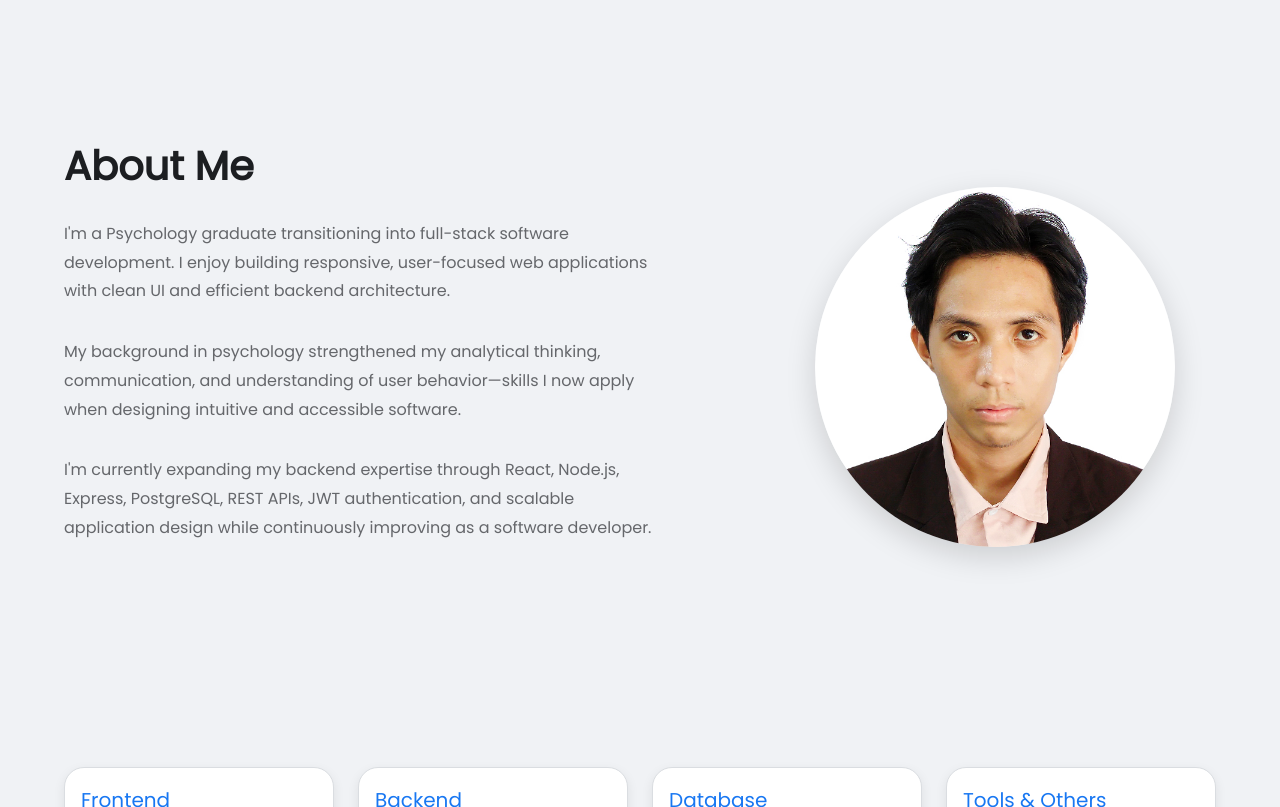
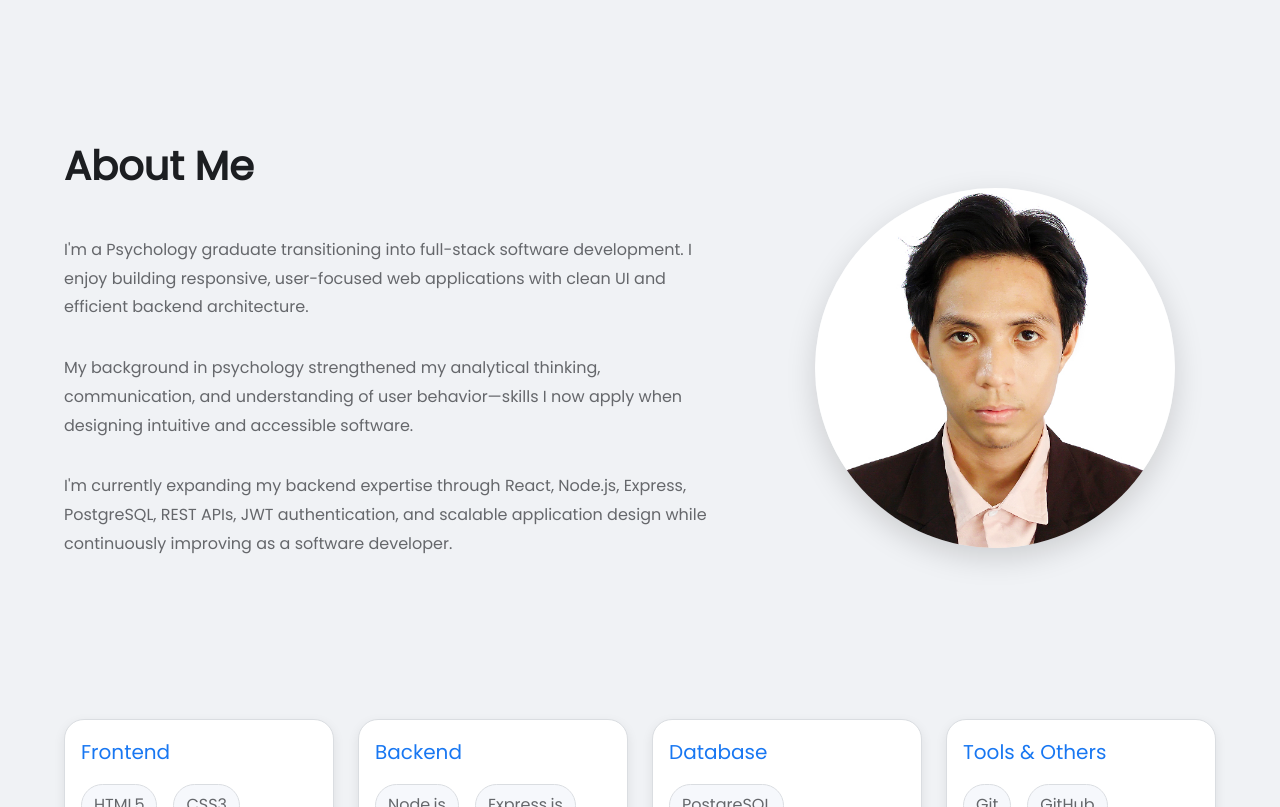
Before and after one commit to razonjericho/HTML-and-CSS-Web-Portfolio, a React (Vite) app in the folder web-portfolio/: page / in a window 1280 px wide. Shown: the part 720-1527 px from the top of the page. Built offline with nearby package versions, Linux system fonts and the light colour scheme.

Commit message:
feat: redesign About section layout and responsiveness

```diff
--- a/web-portfolio/src/sections/About/About.jsx
+++ b/web-portfolio/src/sections/About/About.jsx
@@ -15,6 +15,34 @@ function About() {
             }}
         >
             <Container maxWidth="lg">
+
+                <Typography
+                    variant="h2"
+                    sx={{
+                        fontSize: {
+                            xs: "2.8rem",
+                            sm: "3.5rem",
+                            md: "4.5rem",
+                            lg: "2.5rem",
+                        },
+                        fontWeight: 700,
+                        lineHeight: 1.1,
+
+                        pt: {
+                            xs: 8,
+                            md: 12,
+                            lg: 2,
+                        },
+
+                        mb: {
+                            xs: 5,
+                            lg: 6,
+                        },
+                    }}
+                >
+                    About Me
+                </Typography>
+
                 <Grid
                     container
                     spacing={{
@@ -22,54 +50,33 @@ function About() {
                         md: 8,
                     }}
                     sx={{
-                        alignItems:"center",
+                        alignItems:"flex-start",
                     }}
                 >
                     <Grid
                         size={{
                             xs: 12,
-                            md: 7,
+                            lg: 7,
+                        }}
+                        sx={{
+                            maxWidth: {
+                                xs: "100%",
+                                sm: 520,
+                                md: 720,
+                                lg: "100%",
+                            },
+                            mx: "auto",
+
+                            order: {
+                                xs: 2,
+                                lg: 1,
+                            },
                         }}
                     >
                         <Typography
-                            variant="h2"
-                            sx={{
-                                mb: 2,
-
-                                fontSize: {
-                                    xs: "2.8rem",
-                                    sm: "3.5rem",
-                                    md: "4.5rem",
-                                    lg: "2.5rem",
-                                },
-
-                                fontWeight: 700,
-
-                                lineHeight: 1.1,
-
-                                py: {
-                                    xs: 8,
-                                    md: 12,
-                                    lg: 2,
-                                },
-                            }}
-                        >
-                            About Me
-                        </Typography>
-
-                        <Box
-                            sx={{
-                                maxWidth: 720,
-                                mb: 8,
-                            }}
-                        >
-
-                            <Typography
                             variant="body1"
                             sx={{
-                                    color:"text.secondary",
-                                    maxWidth: 600,
-
+                                color: "text.secondary",
                                 mb: 4,
 
                                 fontSize: {
@@ -91,9 +98,7 @@ function About() {
                         <Typography
                             variant="body1"
                             sx={{
-                                    color:"text.secondary",
-                                    maxWidth: 600,
-
+                                color: "text.secondary",
                                 mb: 4,
 
                                 fontSize: {
@@ -115,10 +120,7 @@ function About() {
                         <Typography
                             variant="body1"
                             sx={{
-                                    color:"text.secondary",
-                                    maxWidth: 600,
-
-                                    mb: 4,
+                                color: "text.secondary",
 
                                 fontSize: {
                                     xs: "1rem",
@@ -135,19 +137,28 @@ function About() {
                             authentication, and scalable application design while
                             continuously improving as a software developer.
                         </Typography>
-                        </Box>
                     </Grid>
 
                     <Grid
                         size={{
                             xs: 12,
-                            md: 5,
+                            lg: 5,
+                        }}
+                        sx={{
+                            order: {
+                                xs: 1,
+                                lg: 2,
+                            },
                         }}
                     >
                         <Box
                             sx={{
                                 display: "flex",
                                 justifyContent: "center",
+
+                                mt: {
+                                    lg: -6,
+                                }
                             }}
                         >
                             <Box
@@ -163,9 +174,7 @@ function About() {
                                     },
 
                                     aspectRatio: "1",
-
                                     objectFit: "cover",
-
                                     borderRadius: "50%",
 
                                     boxShadow:
```
Lines whose indentation alone changed are shown as unchanged.
